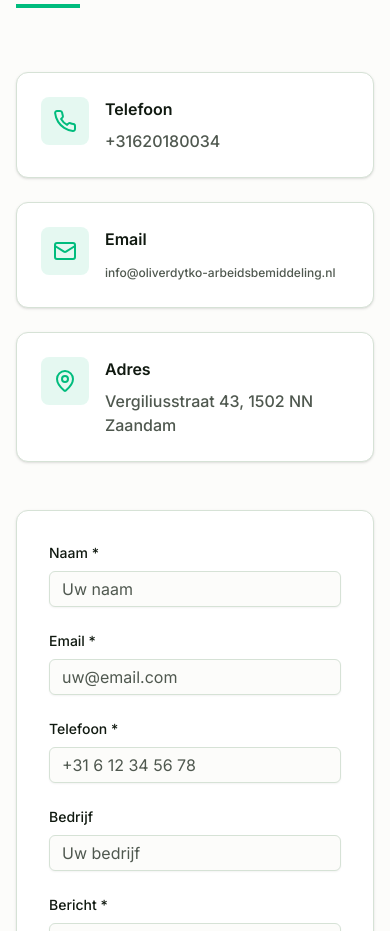
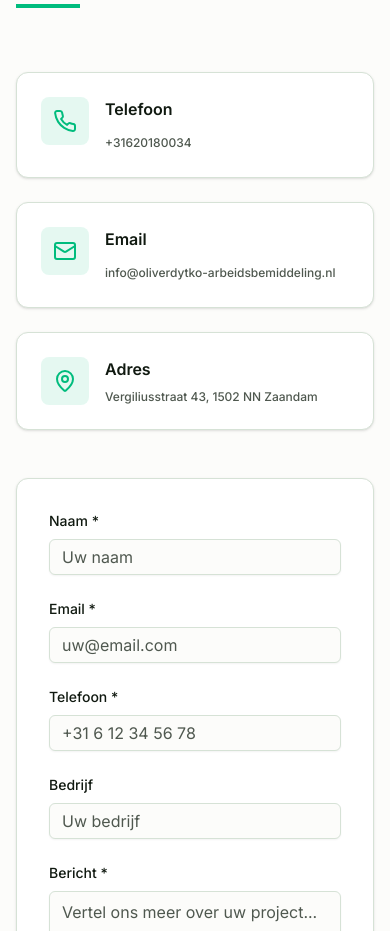
Before and after one commit to oewa10/olivierdytko, a Next.js app: page / in a window 390 px wide. Shown: the part 7820-8751 px from the top of the page. Built offline with nearby package versions, Linux system fonts and the light colour scheme.

Commit message:
Make phone and address text same size as email (text-xs) for consistency

```diff
--- a/components/contact-section.tsx
+++ b/components/contact-section.tsx
@@ -88,7 +88,7 @@ export function ContactSection() {
                 </div>
                 <div className="flex-1">
                   <h3 className="font-semibold text-foreground mb-2 group-hover:text-emerald-500 transition-colors">{t("contact.phone")}</h3>
-                  <a href="tel:+31620180034" className="text-muted-foreground hover:text-emerald-500 transition-colors font-medium">
+                  <a href="tel:+31620180034" className="text-muted-foreground hover:text-emerald-500 transition-colors font-medium text-xs leading-tight">
                     +31620180034
                   </a>
                 </div>
@@ -131,7 +131,7 @@ export function ContactSection() {
                 </div>
                 <div className="flex-1">
                   <h3 className="font-semibold text-foreground mb-2 group-hover:text-emerald-500 transition-colors">{t("contact.address")}</h3>
-                  <p className="text-muted-foreground font-medium">Vergiliusstraat 43, 1502 NN Zaandam</p>
+                  <p className="text-muted-foreground font-medium text-xs leading-tight">Vergiliusstraat 43, 1502 NN Zaandam</p>
                 </div>
               </div>
             </div>
```
